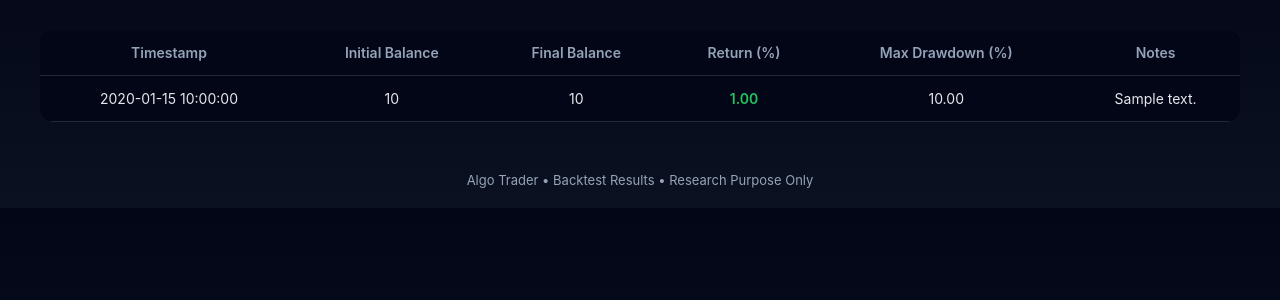
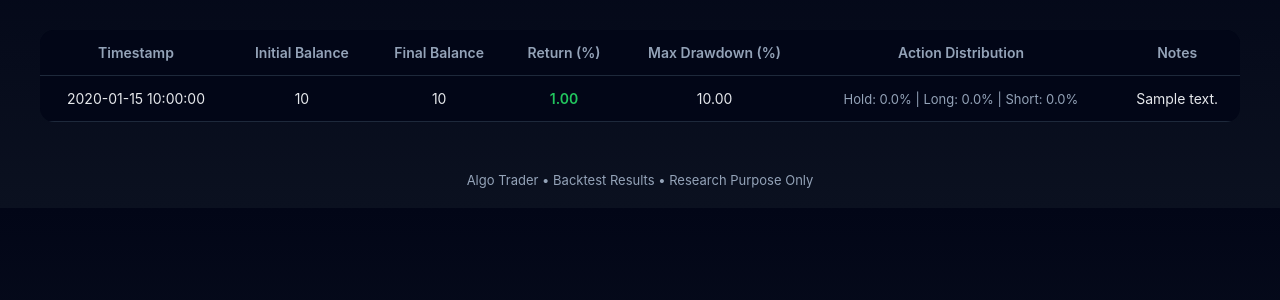
Before and after one commit to Outlier1217/Algo_Trader, a Flask app: page /backtests in a window 1280 px wide. Shown: the part 87-387 px from the top of the page. Run offline with Flask 3, Linux system fonts and the light colour scheme; a database or web service that is not in the repository returns one stand-in record (values such as "Sample title"); parts of the project's set-up code (start-up, migrations or seed data) failed here and were passed over; some libraries are stand-ins or nearby versions.

Commit message:
Fixed backtest action distribution display with safe parsing

```diff
--- a/app.py
+++ b/app.py
@@ -253,12 +253,24 @@ def run_backtest():
     obs, _ = env.reset()
     done = False
 
+    actions = []  # Collect actions during backtest
+
     while not done:
         action, _ = ppo_model.predict(obs, deterministic=True)
         obs, reward, done, _, _ = env.step(int(action))
+        actions.append(int(action))  # Record the action
 
     final_balance = env.balance
     total_return = ((final_balance - initial_inr) / initial_inr) * 100
+
+    # Compute action distribution
+    if actions:
+        unique, counts = np.unique(actions, return_counts=True)
+        action_map = {0: 'Hold', 1: 'Long', 2: 'Short'}
+        total_actions = len(actions)
+        dist = {action_map.get(a, 'Unknown'): (c / total_actions * 100) for a, c in zip(unique, counts)}
+    else:
+        dist = {'Hold': 0, 'Long': 0, 'Short': 0}
 
     conn = get_db_conn()
     cur = conn.cursor()
@@ -271,7 +283,7 @@ def run_backtest():
         final_balance,
         total_return,
         max_loss,
-        json.dumps([]),
+        json.dumps(dist),
         "Hybrid PPO + LSTM (User Params)"
     ))
     conn.commit()
@@ -286,13 +298,41 @@ def backtests():
     conn = get_db_conn()
     cur = conn.cursor()
     cur.execute("""
-        SELECT timestamp, initial_balance, final_balance, total_return, max_drawdown, notes
+        SELECT timestamp, initial_balance, final_balance, total_return, max_drawdown, notes, actions_json
         FROM backtest_results ORDER BY timestamp DESC
     """)
     rows = cur.fetchall()
     cur.close()
     conn.close()
-    return render_template("backtest.html", results=rows)
 
+    results = []
+    for row in rows:
+        timestamp, initial, final, ret, max_dd, notes, actions_json = row
+
+        # Super safe JSON parsing
+        dist = {"Hold": 0.0, "Long": 0.0, "Short": 0.0}  # Default safe dict
+
+        if actions_json:
+            try:
+                parsed = json.loads(actions_json)
+                if isinstance(parsed, dict):
+                    # Update only valid keys
+                    dist["Hold"] = float(parsed.get("Hold", 0.0))
+                    dist["Long"] = float(parsed.get("Long", 0.0))
+                    dist["Short"] = float(parsed.get("Short", 0.0))
+            except (json.JSONDecodeError, TypeError, ValueError):
+                pass  # Agar kuch galat hai to default hi rahega
+
+        results.append({
+            "timestamp": timestamp,
+            "initial_balance": initial,
+            "final_balance": final,
+            "total_return": ret,
+            "max_drawdown": max_dd,
+            "notes": notes,
+            "dist": dist
+        })
+
+    return render_template("backtest.html", results=results)
 if __name__ == "__main__":
     app.run(debug=True)
--- /dev/null
+++ b/convert_model.py
@@ -0,0 +1,4 @@
+from stable_baselines3 import PPO
+
+model = PPO.load("btc_hybrid_final_300k")
+model.save("btc_hybrid_final_300k_vps")
--- a/templates/backtest.html
+++ b/templates/backtest.html
@@ -65,6 +65,11 @@
         .pos { color: #22c55e; font-weight: 600; }
         .neg { color: #ef4444; font-weight: 600; }
 
+        .dist {
+            font-size: 13px;
+            color: #94a3b8;
+        }
+
         footer {
             text-align: center;
             padding: 20px;
@@ -89,27 +94,34 @@
         <th>Final Balance</th>
         <th>Return (%)</th>
         <th>Max Drawdown (%)</th>
+        <th>Action Distribution</th>
         <th>Notes</th>
     </tr>
 
     {% for r in results %}
     <tr>
-            <td>{{ r[0] }}</td>
-            <td>{{ r[1] }}</td>
-            <td>{{ r[2] }}</td>
+        <td>{{ r.timestamp }}</td>
+        <td>{{ r.initial_balance }}</td>
+        <td>{{ r.final_balance }}</td>
 
-            {% if r[3] >= 0 %}
-                <td class="pos">{{ "%.2f"|format(r[3]) }}</td>
+        {% if r.total_return >= 0 %}
+            <td class="pos">{{ "%.2f"|format(r.total_return) }}</td>
         {% else %}
-                <td class="neg">{{ "%.2f"|format(r[3]) }}</td>
+            <td class="neg">{{ "%.2f"|format(r.total_return) }}</td>
         {% endif %}
 
-            <td>{{ "%.2f"|format(r[4]) }}</td>
-            <td>{{ r[5] }}</td>
+        <td>{{ "%.2f"|format(r.max_drawdown) }}</td>
+
+       <td class="dist">
+        Hold: {{ "%.1f"|format(r.dist.get('Hold', 0.0)) }}% |
+        Long: {{ "%.1f"|format(r.dist.get('Long', 0.0)) }}% |
+        Short: {{ "%.1f"|format(r.dist.get('Short', 0.0)) }}%
+        </td>
+
+        <td>{{ r.notes }}</td>
     </tr>
     {% endfor %}
 </table>
-
 </main>
 
 <footer>
```
Also changed, not shown: 2 other files. Lines whose indentation alone changed are shown as unchanged.
